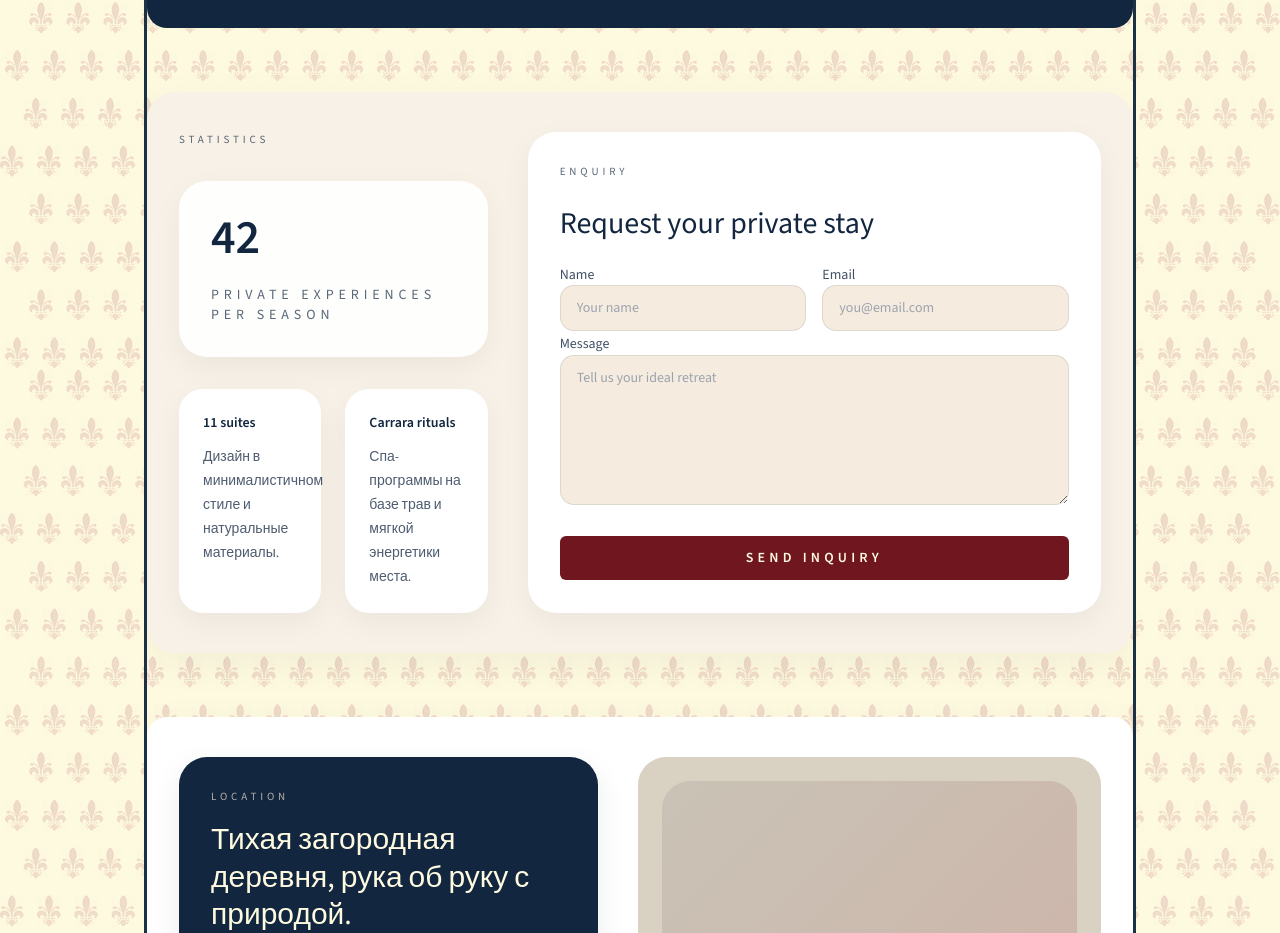
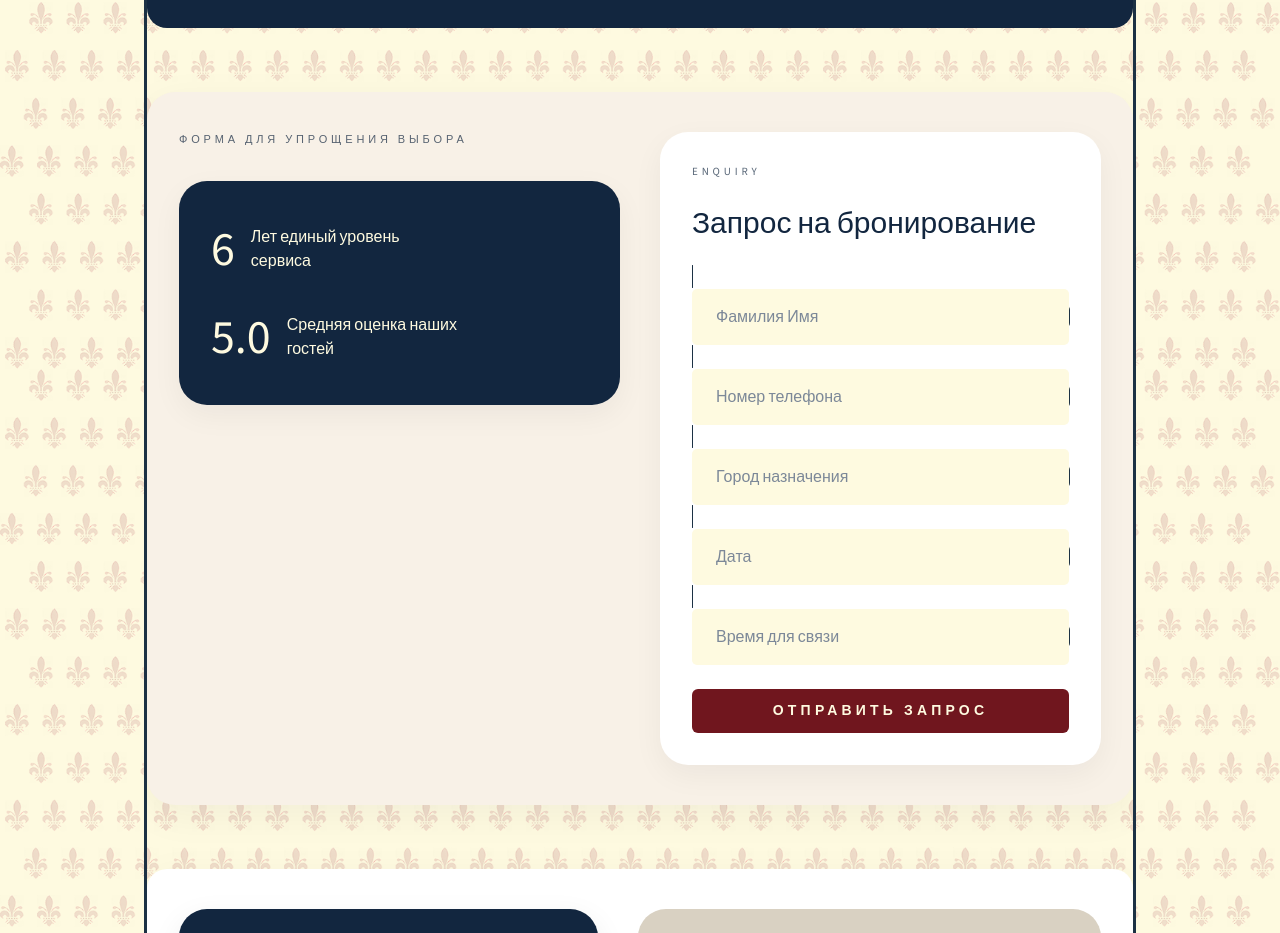
Before and after one commit to Varvara168/premium-site, a React (Vite) app: page / in a window 1280 px wide. Shown: the part 5629-6562 px from the top of the page. Built offline with nearby package versions, Linux system fonts and the light colour scheme; a web font is replaced by a local one.

Commit message:
draft reserv

```diff
--- a/src/components/HeroPage.tsx
+++ b/src/components/HeroPage.tsx
@@ -284,43 +284,69 @@
     </section>
 
     <section id="reserve" className="mt-16 rounded-[28px] bg-[#f8f1e7] px-8 py-10 shadow-[0_10px_40px_rgba(17,24,39,0.05)]">
-      <div className="grid gap-10 lg:grid-cols-[0.7fr_1.3fr]">
+      <div className="grid gap-10 lg:grid-cols-[1fr_1fr]">
         <div className="space-y-8">
-          <p className="text-[11px] uppercase tracking-[0.35em] text-[#12263f]/70">Statistics</p>
-          <div className="space-y-6 rounded-[28px] bg-white/90 p-8 shadow-[0_10px_30px_rgba(17,24,39,0.05)]">
-            <div className="text-5xl font-semibold text-[#12263f]">42</div>
-            <p className="text-sm uppercase tracking-[0.35em] text-[#12263f]/70">private experiences per season</p>
-          </div>
-          <div className="grid gap-6 sm:grid-cols-2">
-            <div className="rounded-[24px] bg-white p-6 shadow-[0_10px_30px_rgba(17,24,39,0.05)]">
-              <p className="text-sm font-semibold text-[#12263f]">11 suites</p>
-              <p className="mt-3 text-sm leading-6 text-[#12263f]/75">Дизайн в минималистичном стиле и натуральные материалы.</p>
-            </div>
-            <div className="rounded-[24px] bg-white p-6 shadow-[0_10px_30px_rgba(17,24,39,0.05)]">
-              <p className="text-sm font-semibold text-[#12263f]">Carrara rituals</p>
-              <p className="mt-3 text-sm leading-6 text-[#12263f]/75">Спа-программы на базе трав и мягкой энергетики места.</p>
+          <p className="text-[11px] uppercase tracking-[0.35em] text-[#12263f]/70">Форма для упрощения выбора</p>
+          <div className="rounded-[28px] bg-[#12263f] p-8 shadow-[0_10px_30px_rgba(17,24,39,0.05)]">
+            <div className="flex flex-col gap-4 text-[11px]">
+              <div className="flex items-center gap-4">
+                <p className="font-normal text-[#FEFAE0] text-[48px]">6</p>
+                <p className="text-[#FEFAE0] font-light text-[16px]">Лет единый уровень <br /> сервиса</p>
+              </div>
+              <div className="flex items-center gap-4">
+                <p className="font-normal text-[#FEFAE0] text-[48px]">5.0</p>
+                <p className="text-[#FEFAE0] font-light text-[16px]">Средняя оценка наших <br /> гостей</p>
+              </div>
             </div>
           </div>
         </div>
         <form className="space-y-6 rounded-[28px] bg-white p-8 shadow-[0_10px_30px_rgba(17,24,39,0.05)]">
           <p className="text-[11px] uppercase tracking-[0.35em] text-[#12263f]/70">Enquiry</p>
-          <h3 className="text-3xl font-[300] text-[#12263f]">Request your private stay</h3>
-          <div className="grid gap-4 sm:grid-cols-2">
-            <label className="space-y-2 text-sm text-[#12263f]/80">
-              Name
-              <input className="w-full rounded-[14px] border border-[#12263f]/10 bg-[#f5ecdf] px-4 py-3 text-sm text-[#12263f] outline-none transition focus:border-[#70161E]" type="text" placeholder="Your name" />
+          <h3 className="text-3xl font-[300] text-[#12263f]">Запрос на бронирование</h3>
+          <div className="space-y-4">
+            <label className="min-w-0 rounded-[5px] border border-[#1C3144] bg-[#FEFAE0]">
+              <span className="sr-only">Фамилия Имя</span>
+              <input
+                type="text"
+                className="w-full bg-[#FEFAE0] rounded-[5px] px-6 py-4 text-[16px] font-medium text-[#12263f] outline-none placeholder:text-[#7c8898]"
+                placeholder="Фамилия Имя"
+              />
             </label>
-            <label className="space-y-2 text-sm text-[#12263f]/80">
-              Email
-              <input className="w-full rounded-[14px] border border-[#12263f]/10 bg-[#f5ecdf] px-4 py-3 text-sm text-[#12263f] outline-none transition focus:border-[#70161E]" type="email" placeholder="you@email.com" />
+            <label className="min-w-0 rounded-[5px] border border-[#1C3144] bg-[#FEFAE0]">
+              <span className="sr-only">Номер телефона</span>
+              <input
+                type="tel"
+                className="w-full bg-[#FEFAE0] rounded-[5px] px-6 py-4 text-[16px] font-medium text-[#12263f] outline-none placeholder:text-[#7c8898]"
+                placeholder="Номер телефона"
+              />
+            </label>
+            <label className="min-w-0 rounded-[5px] border border-[#1C3144] bg-[#FEFAE0]">
+              <span className="sr-only">Город назначения</span>
+              <input
+                type="text"
+                className="w-full bg-[#FEFAE0] rounded-[5px] px-6 py-4 text-[16px] font-medium text-[#12263f] outline-none placeholder:text-[#7c8898]"
+                placeholder="Город назначения"
+              />
+            </label>
+            <label className="min-w-0 rounded-[5px] border border-[#1C3144] bg-[#FEFAE0]">
+              <span className="sr-only">Дата</span>
+              <input
+                type="text"
+                className="w-full bg-[#FEFAE0] rounded-[5px] px-6 py-4 text-[16px] font-medium text-[#12263f] outline-none placeholder:text-[#7c8898]"
+                placeholder="Дата"
+              />
+            </label>
+            <label className="min-w-0 rounded-[5px] border border-[#1C3144] bg-[#FEFAE0]">
+              <span className="sr-only">Время для связи</span>
+              <input
+                type="text"
+                className="w-full bg-[#FEFAE0] rounded-[5px] px-6 py-4 text-[16px] font-medium text-[#12263f] outline-none placeholder:text-[#7c8898]"
+                placeholder="Время для связи"
+              />
             </label>
           </div>
-          <label className="space-y-2 text-sm text-[#12263f]/80">
-            Message
-            <textarea className="min-h-[150px] w-full rounded-[14px] border border-[#12263f]/10 bg-[#f5ecdf] px-4 py-3 text-sm text-[#12263f] outline-none transition focus:border-[#70161E]" placeholder="Tell us your ideal retreat" />
-          </label>
           <button className="inline-flex w-full items-center justify-center rounded-md bg-[#70161E] px-6 py-3 text-sm font-semibold uppercase tracking-[0.3em] text-[#FEFAE0] transition duration-300 hover:opacity-90">
-            Send inquiry
+            Отправить запрос
           </button>
         </form>
       </div>
```
